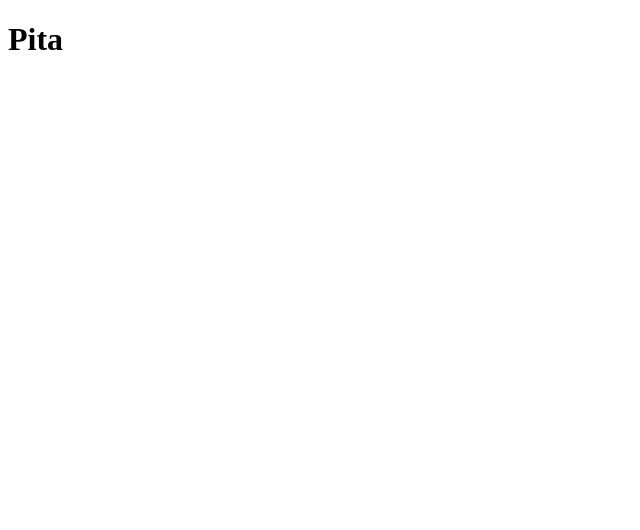
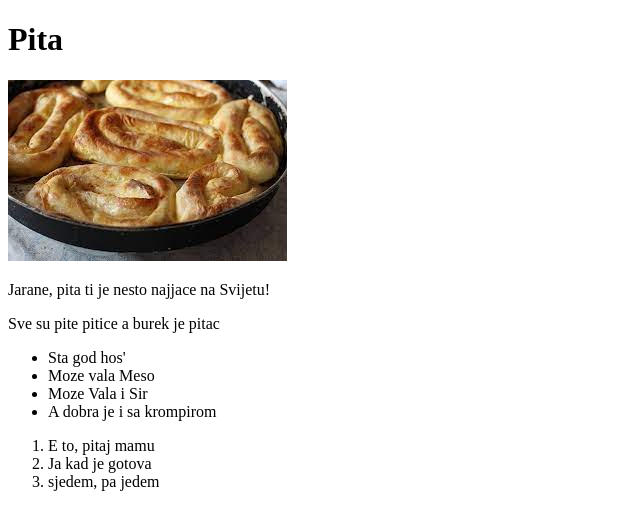
Before and after one commit to notbatokikic/odin-recipes, a plain HTML site: page recipes/pita.html in a window 1280 px wide. Shown: the whole page, without its empty margins (0-640 px from the left). Drawn offline with Linux system fonts and the light colour scheme.

Commit message:
Pita Page done

```diff
--- a/recipes/pita.html
+++ b/recipes/pita.html
@@ -8,5 +8,22 @@
 </head>
 <body>
     <h1>Pita</h1>
+    <img src="../recipes/Images/download.jpeg" alt="Bosanska Pita">
+
+        <p>Jarane, pita ti je nesto najjace na Svijetu!</p>
+        <p>Sve su pite pitice a burek je pitac</p>
+
+            <ul>
+                <li>Sta god hos'</li>
+                <li>Moze vala Meso</li>
+                <li>Moze Vala i Sir</li>
+                <li>A dobra je i sa krompirom</li>
+            </ul>
+
+            <ol>
+                <li>E to, pitaj mamu</li>
+                <li>Ja kad je gotova</li>
+                <li>sjedem, pa jedem</li>
+            </ol>
 </body>
 </html>
```
Also changed, not shown: recipes/Images/download.jpeg (added), 2 other files.
